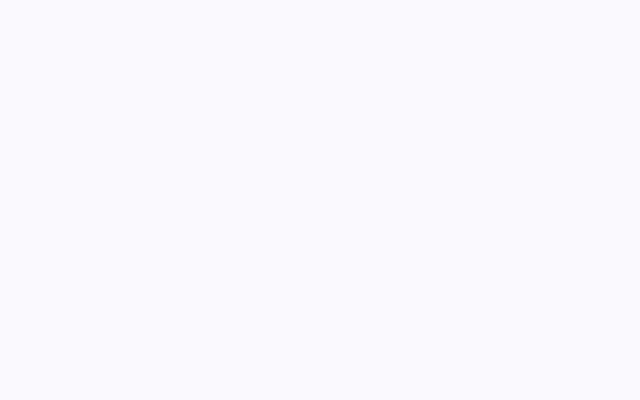
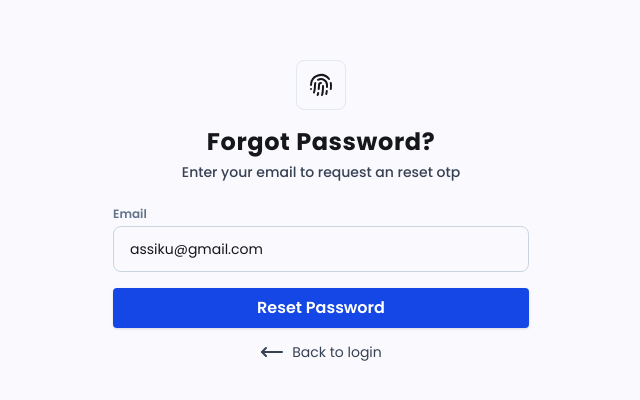
Before and after one commit to ashish-chaudhary01/CollegeERP-UI, a React (Vite) app: page /forgot-password in a window 1280 px wide. Before the commit this address had no page. Shown: the part 116-516 px from the top of the page, without its empty margins (319-959 px from the left). Built offline with nearby package versions, Linux system fonts and the light colour scheme.

Commit message:
added forgot password page

```diff
--- a/src/App.jsx
+++ b/src/App.jsx
@@ -34,11 +34,13 @@ import AdminProfile from "./pages/admin/AdminProfile";
 import StudentProfileView from "./pages/shared/StudentProfileView";
 import RoleProfile from "./pages/shared/RoleProfile";
 import TeacherProfileView from "./pages/shared/TeacherProfileView";
+import ForgotPassword from "./pages/auth/ForgotPassword";
 
 function App() {
   return (
     <Routes>
       <Route path="/" element={<LoginPage />} />
+      <Route path="/forgot-password" element={<ForgotPassword />} />
       {/* student dashboard layout and route */}
       <Route path="student" element={<DashboardLayout />}>
         <Route path="dashboard" element={<StudentDashboard />} />
--- /dev/null
+++ b/src/pages/auth/ForgotPassword.jsx
@@ -0,0 +1,115 @@
+import { FingerprintPattern, MoveLeft } from "lucide-react";
+import { useState } from "react";
+import { Link } from "react-router";
+
+function ForgotPassword() {
+  const [email, setEmail] = useState("assiku@gmail.com");
+  const [otp, setOtp] = useState("");
+  const [emailVerifying, setEmailVerifying] = useState(false);
+  const [emailVerified, setEmailVerified] = useState(false);
+  const [error, setError] = useState("");
+
+  //   verify email
+  const handleForgotPassword = async () => {
+    try {
+      setEmailVerifying(true);
+      setError("");
+      const res = await fetch(
+        `${import.meta.env.VITE_API_URL}/auth/reset-password`,
+        {
+          method: "POST",
+          headers: {
+            "Content-Type": "application/json",
+          },
+          credentials: "include",
+          body: JSON.stringify({ email }),
+        },
+      );
+      const data = await res.json();
+      if (!res.ok) {
+        throw new Error(
+          data.message || data.error || "Unable to reset password.",
+        );
+      }
+      setEmailVerified(true);
+    } catch (error) {
+      setError(error.message || "Unable to reset password try again.");
+    } finally {
+      setEmailVerifying(false);
+    }
+  };
+
+  //   verify otp
+  const handleVerifyOtp = async () => {};
+  return (
+    <div className="flex pt-20 sm:pt-32 md:pt-40 justify-center w-full h-screen">
+      <div className="max-w-md p-4 w-full">
+        {/* icon */}
+        <div className="flex items-center justify-center mb-4">
+          <FingerprintPattern
+            size={50}
+            className=" border border-slate-200 p-3 rounded-lg text-4xl"
+          />
+        </div>
+        <h2 className="text-2xl font-bold tracking-wide text-center">
+          {emailVerified ? "Password Reset" : "Forgot Password?"}
+        </h2>
+        <p className="mt-1 text-sm text-gray-700 text-center font-medium">
+          {emailVerified ? (
+            <span>
+              OTP is sent to{" "}
+              <span className="font-semibold text-slate-800">{email}</span>
+            </span>
+          ) : (
+            "Enter your email to request an reset otp"
+          )}
+        </p>
+
+        <div className="mt-6">
+          <label
+            htmlFor={emailVerified ? "otp" : "email"}
+            className="block font-semibold text-xs text-slate-500"
+          >
+            {emailVerified ? "Enter OTP" : "Email"}
+          </label>
+          <input
+            type={emailVerified ? "text" : "email"}
+            name={emailVerified ? "otp" : "email"}
+            value={emailVerified ? otp : email}
+            onChange={(e) => {
+              emailVerified ? setOtp(e.target.value) : setEmail(e.target.value);
+              setError("");
+            }}
+            placeholder={emailVerified ? "Enter otp" : "Enter your email"}
+            className="mt-1 w-full px-4 py-3 border border-slate-300 focus:border-indigo-500 duration-150 rounded-lg placeholder:text-sm outline-0 text-sm"
+          />
+          {/*  button */}
+          <button
+            onClick={emailVerified ? handleVerifyOtp : handleForgotPassword}
+            disabled={emailVerifying}
+            className="mt-4 w-full py-2 bg-blue-700 rounded text-white font-semibold text-md shadow hover:bg-blue-600 duration-200"
+          >
+            {emailVerifying
+              ? "Verfying email..."
+              : emailVerified
+                ? "Verify OTP"
+                : "Reset Password"}
+          </button>
+          {error && <p className="mt-2 text-sm text-red-500">{error}</p>}
+
+          <Link
+            to="/"
+            className="group flex items-center justify-center gap-2 text-sm mt-3 text-gray-700"
+          >
+            <span className="group-hover:-translate-x-1.5 ease-out duration-200">
+              <MoveLeft />
+            </span>
+            <span>Back to login</span>
+          </Link>
+        </div>
+      </div>
+    </div>
+  );
+}
+
+export default ForgotPassword;
--- a/src/pages/auth/login.jsx
+++ b/src/pages/auth/login.jsx
@@ -7,7 +7,7 @@ import {
   Users,
 } from "lucide-react";
 import { useState } from "react";
-import { Navigate, useNavigate } from "react-router";
+import { Link, Navigate, useNavigate } from "react-router";
 import { useAuth } from "../../context/AuthContext";
 
 function LoginPage() {
@@ -150,16 +150,19 @@ function LoginPage() {
           </div>
 
           {/* button */}
-          <div className="">
+          <div className="text-center">
             <button
               disabled={loading}
               className="w-full py-2 bg-blue-700 rounded text-white font-semibold text-md shadow hover:bg-blue-600 duration-200"
             >
               {loading ? "Signing In..." : "Sign In"}
             </button>
-            <p className="text-center text-[#6766CF] text-sm mt-2">
+            <Link
+              to="/forgot-password"
+              className="text-center text-[#6766CF] text-sm mt-3 block"
+            >
               Forgot your password?
-            </p>
+            </Link>
           </div>
         </form>
       </div>
```
